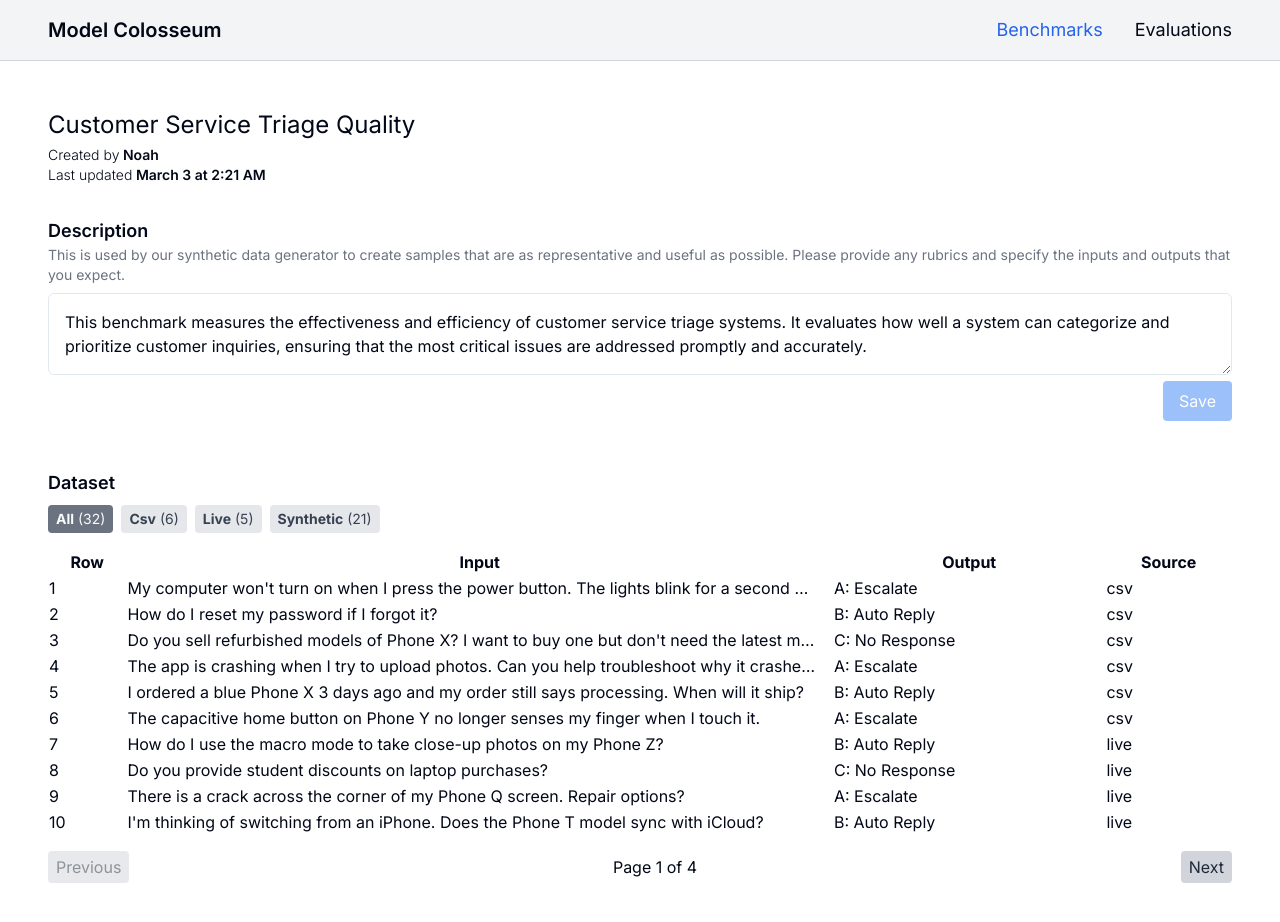
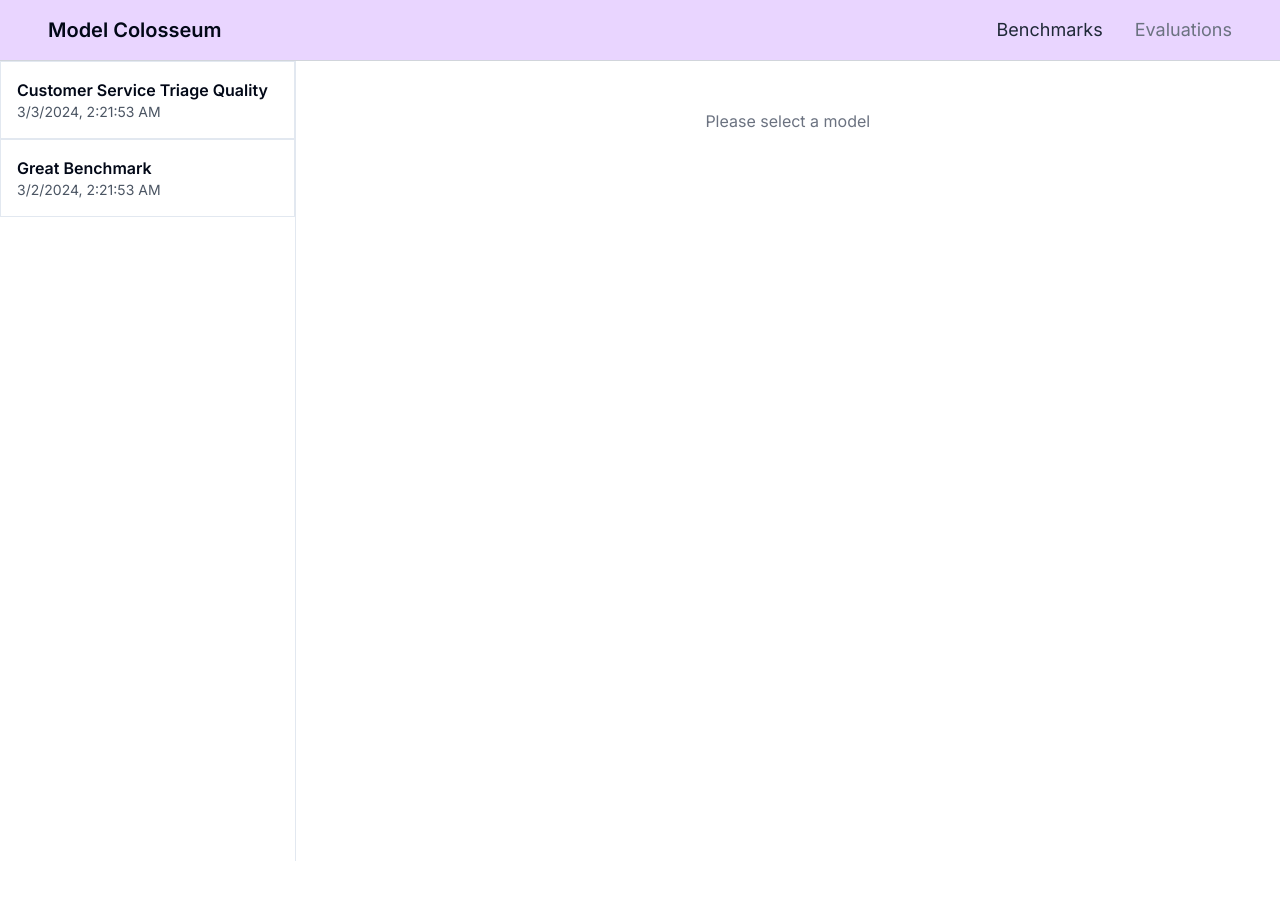
Before and after one commit to klyap/model-colosseum, a Next.js app: page /benchmark in a window 1280 px wide. Shown: the top 922 px of the page. After the commit the page ends 861 px from the top, so only its background shows below. Built offline with nearby package versions, Linux system fonts and the light colour scheme.

Commit message:
Add nicer table to the benchmark-specific page

```diff
--- a/components/ui/BenchmarkSidebar.tsx
+++ b/components/ui/BenchmarkSidebar.tsx
@@ -32,7 +32,7 @@ export default function BenchmarkSidebar({
           );
         })}
       </div>
-      <div>{children}</div>
+      <div className="w-full">{children}</div>
     </div>
   );
 }
--- a/src/app/benchmark/(overview)/page.tsx
+++ b/src/app/benchmark/(overview)/page.tsx
@@ -2,149 +2,16 @@
 
 import React, { useState } from "react";
 import { benchmarks } from "@/lib/data/benchmarks";
+import BenchmarkSidebar from "@/components/ui/BenchmarkSidebar";
 
 export default function Benchmark() {
-  const [dataFilter, setDataFilter] = React.useState("All");
-  const [currentPage, setCurrentPage] = useState(0);
-  const itemsPerPage = 10;
-
-  const benchmark = benchmarks.find((i) => i.id === "1");
-  const filteredData = benchmark?.data.filter(
-    (item) => dataFilter === "All" || item.source === dataFilter
-  );
-
-  const pageCount = Math.ceil((filteredData?.length ?? 0) / itemsPerPage);
-  const data = filteredData?.slice(
-    currentPage * itemsPerPage,
-    (currentPage + 1) * itemsPerPage
-  );
-
-  const sourceCounts = benchmark?.data.reduce(
-    (acc: { [key: string]: number }, item) => {
-      acc[item.source] = (acc[item.source] || 0) + 1;
-      return acc;
-    },
-    {} as { [key: string]: number }
-  );
-
-  const handlePageChange = (newPage: number) => {
-    setCurrentPage(newPage);
-  };
-
   return (
-    <div className="w-full px-12 my-12">
-      <div className="text-2xl mb-1">Customer Service Triage Quality</div>
-      <div className="text-sm">
-        <div>
-          <span className="font-light">Created by</span>
-          <span className="font-semibold"> {benchmark?.createdByName}</span>
+    <>
+      <BenchmarkSidebar>
+        <div className="mx-auto mt-12 text-gray-500 text-center">
+          Please select a model
         </div>
-        <div>
-          <span className="font-light">Last updated</span>
-          <span className="font-semibold">
-            {" "}
-            {benchmark?.updatedAt &&
-              new Date(benchmark.updatedAt).toLocaleString("en-US", {
-                month: "long",
-                day: "numeric",
-                hour: "numeric",
-                minute: "2-digit",
-                hour12: true,
-              })}
-          </span>
-        </div>
-      </div>
-      <div className="py-8">
-        <div className="text-lg font-semibold">Description</div>
-        <div className="text-sm text-gray-500 mb-2">
-          This is used by our synthetic data generator to create samples that
-          are as representative and useful as possible. Please provide any
-          rubrics and specify the inputs and outputs that you expect.
-        </div>
-        <textarea
-          className="w-full p-4 border rounded-md"
-          defaultValue={benchmark?.description}
-        />
-        <div className="text-right">
-          <button
-            className="px-4 py-2 bg-blue-500 text-white rounded opacity-50"
-            disabled
-          >
-            Save
-          </button>
-        </div>
-      </div>
-      <div className="py-4">
-        <div className="text-lg font-semibold mb-2">Dataset</div>
-        <div className="flex space-x-2 mb-4">
-          <button
-            onClick={() => setDataFilter("All")}
-            className={`px-2 py-1 text-sm rounded ${
-              dataFilter === "All"
-                ? "bg-gray-500 text-gray-50 hover:bg-gray-600"
-                : "bg-gray-200 text-gray-700 hover:bg-gray-300"
-            }`}
-          >
-            <strong>All</strong> ({benchmark?.data.length || "0"})
-          </button>
-          {sourceCounts &&
-            Object.keys(sourceCounts).map((source) => (
-              <button
-                key={source}
-                onClick={() => setDataFilter(source)}
-                className={`px-2 py-1 text-sm rounded ${
-                  dataFilter === source
-                    ? "bg-gray-500 text-gray-50 hover:bg-gray-600"
-                    : "bg-gray-200 text-gray-700 hover:bg-gray-300"
-                }`}
-              >
-                <strong>
-                  {source.charAt(0).toUpperCase() + source.slice(1)}
-                </strong>{" "}
-                ({sourceCounts ? sourceCounts[source] : "0"})
-              </button>
-            ))}
-        </div>
-        <table className="w-full border-collapse block md:table">
-          <thead className="block md:table-header-group">
-            <tr className="border md:border-none md:table-row">
-              <th className="block md:table-cell">Row</th>
-              <th className="block md:table-cell">Input</th>
-              <th className="block md:table-cell">Output</th>
-              <th className="block md:table-cell">Source</th>
-            </tr>
-          </thead>
-          <tbody className="block md:table-row-group">
-            {data?.map((datum, idx) => (
-              <tr key={`key=${idx}`}>
-                <td>{idx + 1 + currentPage * itemsPerPage}</td>
-                <td className="truncate max-w-xs pr-4">{datum.input}</td>
-                <td>{datum.output}</td>
-                <td>{datum.source}</td>
-              </tr>
-            ))}
-          </tbody>
-        </table>
-        <div className="flex justify-between items-center mt-4">
-          <button
-            onClick={() => handlePageChange(currentPage - 1)}
-            disabled={currentPage === 0}
-            className="px-2 py-1 bg-gray-300 text-gray-800 rounded hover:bg-gray-400 disabled:opacity-50"
-          >
-            Previous
-          </button>
-          <span>
-            Page {currentPage + 1} of {pageCount}
-          </span>
-          <button
-            onClick={() => handlePageChange(currentPage + 1)}
-            disabled={currentPage === pageCount - 1}
-            className="px-2 py-1 bg-gray-300 text-gray-800 rounded hover:bg-gray-400 disabled:opacity-50"
-          >
-            Next
-          </button>
-        </div>
-      </div>
-    </div>
+      </BenchmarkSidebar>
+    </>
   );
 }
--- a/src/app/benchmark/[id]/page.tsx
+++ b/src/app/benchmark/[id]/page.tsx
@@ -1,20 +1,27 @@
 "use client";
 
-import React from "react";
+import React, { useState } from "react";
 import { benchmarks } from "@/lib/data/benchmarks";
 import BenchmarkSidebar from "@/components/ui/BenchmarkSidebar";
 
 export default function Benchmark({ params }: { params: { id: string } }) {
   const [dataFilter, setDataFilter] = React.useState("All");
+  const [currentPage, setCurrentPage] = useState(0);
+  const itemsPerPage = 10;
 
   const benchmark = benchmarks.find((i) => i.id === params.id);
-
   if (!benchmark) {
-    throw new Error(`Layer with id=${params.id} is not present.`);
+    throw new Error(`no benchmark with id=${params.id}`);
   }
 
-  const data = benchmark?.data.filter(
+  const filteredData = benchmark?.data.filter(
     (item) => dataFilter === "All" || item.source === dataFilter
+  );
+
+  const pageCount = Math.ceil((filteredData?.length ?? 0) / itemsPerPage);
+  const data = filteredData?.slice(
+    currentPage * itemsPerPage,
+    (currentPage + 1) * itemsPerPage
   );
 
   const sourceCounts = benchmark?.data.reduce(
@@ -25,11 +32,15 @@ export default function Benchmark({ params }: { params: { id: string } }) {
     {} as { [key: string]: number }
   );
 
+  const handlePageChange = (newPage: number) => {
+    setCurrentPage(newPage);
+  };
+
   return (
     <>
       <BenchmarkSidebar selectedId={params.id}>
-        <div className="px-12 my-12">
-          <div className="text-2xl mb-1">{benchmark?.name}</div>
+        <div className="w-full px-12 my-12">
+          <div className="text-2xl mb-1">Customer Service Triage Quality</div>
           <div className="text-sm">
             <div>
               <span className="font-light">Created by</span>
@@ -83,39 +94,25 @@ export default function Benchmark({ params }: { params: { id: string } }) {
               >
                 <strong>All</strong> ({benchmark?.data.length || "0"})
               </button>
+              {sourceCounts &&
+                Object.keys(sourceCounts).map((source) => (
                   <button
-                onClick={() => setDataFilter("csv")}
+                    key={source}
+                    onClick={() => setDataFilter(source)}
                     className={`px-2 py-1 text-sm rounded ${
-                  dataFilter === "csv"
+                      dataFilter === source
                         ? "bg-gray-500 text-gray-50 hover:bg-gray-600"
                         : "bg-gray-200 text-gray-700 hover:bg-gray-300"
                     }`}
                   >
-                <strong>CSV Upload</strong> ({sourceCounts?.["csv"] || "0"})
+                    <strong>
+                      {source.charAt(0).toUpperCase() + source.slice(1)}
+                    </strong>{" "}
+                    ({sourceCounts ? sourceCounts[source] : "0"})
                   </button>
-              <button
-                onClick={() => setDataFilter("live")}
-                className={`px-2 py-1 text-sm rounded ${
-                  dataFilter === "live"
-                    ? "bg-gray-500 text-gray-50 hover:bg-gray-600"
-                    : "bg-gray-200 text-gray-700 hover:bg-gray-300"
-                }`}
-              >
-                <strong>Live Users</strong> ({sourceCounts?.["live"] || "0"})
-              </button>
-              <button
-                onClick={() => setDataFilter("synthetic")}
-                className={`px-2 py-1 text-sm rounded ${
-                  dataFilter === "synthetic"
-                    ? "bg-gray-500 text-gray-50 hover:bg-gray-600"
-                    : "bg-gray-200 text-gray-700 hover:bg-gray-300"
-                }`}
-              >
-                <strong>Synthetic Data</strong> (
-                {sourceCounts?.["synthetic"] || "0"})
-              </button>
+                ))}
             </div>
-            <table className="border-collapse block md:table">
+            <table className="w-full border-collapse block md:table">
               <thead className="block md:table-header-group">
                 <tr className="border md:border-none md:table-row">
                   <th className="block md:table-cell">Row</th>
@@ -127,18 +124,33 @@ export default function Benchmark({ params }: { params: { id: string } }) {
               <tbody className="block md:table-row-group">
                 {data?.map((datum, idx) => (
                   <tr key={`key=${idx}`}>
-                    <td>{idx}</td>
-                    <td>
-                      {datum.input.length > 50
-                        ? `${datum.input.substring(0, 47)}...`
-                        : datum.input}
-                    </td>
+                    <td>{idx + 1 + currentPage * itemsPerPage}</td>
+                    <td className="truncate max-w-xs pr-4">{datum.input}</td>
                     <td>{datum.output}</td>
                     <td>{datum.source}</td>
                   </tr>
                 ))}
               </tbody>
             </table>
+            <div className="flex justify-between items-center mt-4">
+              <button
+                onClick={() => handlePageChange(currentPage - 1)}
+                disabled={currentPage === 0}
+                className="px-2 py-1 bg-gray-300 text-gray-800 rounded hover:bg-gray-400 disabled:opacity-50"
+              >
+                Previous
+              </button>
+              <span>
+                Page {currentPage + 1} of {pageCount}
+              </span>
+              <button
+                onClick={() => handlePageChange(currentPage + 1)}
+                disabled={currentPage === pageCount - 1}
+                className="px-2 py-1 bg-gray-300 text-gray-800 rounded hover:bg-gray-400 disabled:opacity-50"
+              >
+                Next
+              </button>
+            </div>
           </div>
         </div>
       </BenchmarkSidebar>
--- a/src/app/layout.tsx
+++ b/src/app/layout.tsx
@@ -18,21 +18,21 @@ export default function RootLayout({
   return (
     <html lang="en">
       <body className={inter.className}>
-        <nav className="w-full flex justify-between bg-gray-100 px-12 py-4 border-b border-gray-300">
+        <nav className="w-full flex justify-between bg-purple-200 px-12 py-4 border-b border-gray-300">
           <div className="text-xl font-semibold">
             <Link href="/">Model Colosseum</Link>
           </div>
-          <div className="flex gap-8">
+          <div className="flex gap-8 text-gray-500">
             <div
-              className={`text-lg hover:text-blue-600 ${
-                path.includes("/benchmark") ? "text-blue-600" : ""
+              className={`text-lg hover:text-gray-800 ${
+                path.includes("/benchmark") ? "text-gray-800" : ""
               }`}
             >
               <Link href="/benchmark/1">Benchmarks</Link>
             </div>
             <div
-              className={`text-lg hover:text-blue-600 ${
-                path.includes("/evaluation") ? "text-blue-600" : ""
+              className={`text-lg hover:text-gray-800 ${
+                path.includes("/evaluation") ? "text-gray-800" : ""
               }`}
             >
               <Link href="/evaluation">Evaluations</Link>
```
Lines whose indentation alone changed are shown as unchanged.
